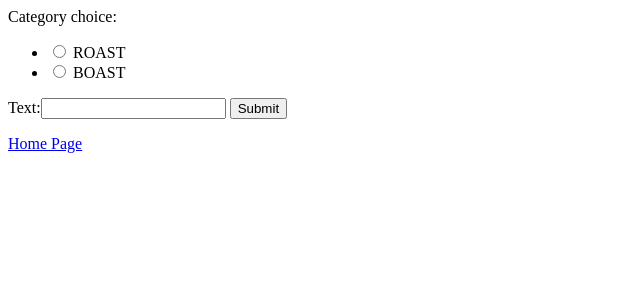
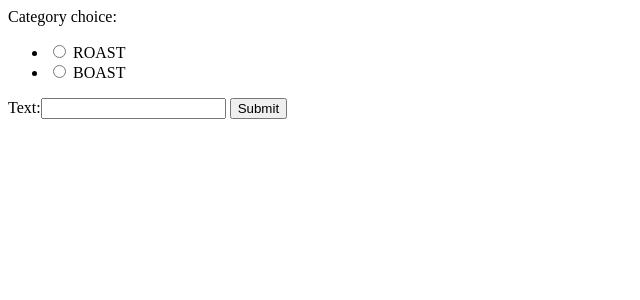
Before and after one commit to datgoonmauri/ghost_post, a Django app: page /addpost/ in a window 1280 px wide. Shown: the top 300 px of the page, without its empty margins (0-640 px from the left). Run offline with Django 3.2, Linux system fonts and the light colour scheme.

Commit message:
mostly done

```diff
--- a/ghost/templates/addpost.html
+++ b/ghost/templates/addpost.html
@@ -3,4 +3,3 @@
     {{ form }}
     <input type="submit" value="Submit">
 </form>
-<a href="{% url 'homepage' %}">Home Page</a>
```
Also changed, not shown: db.sqlite3.
